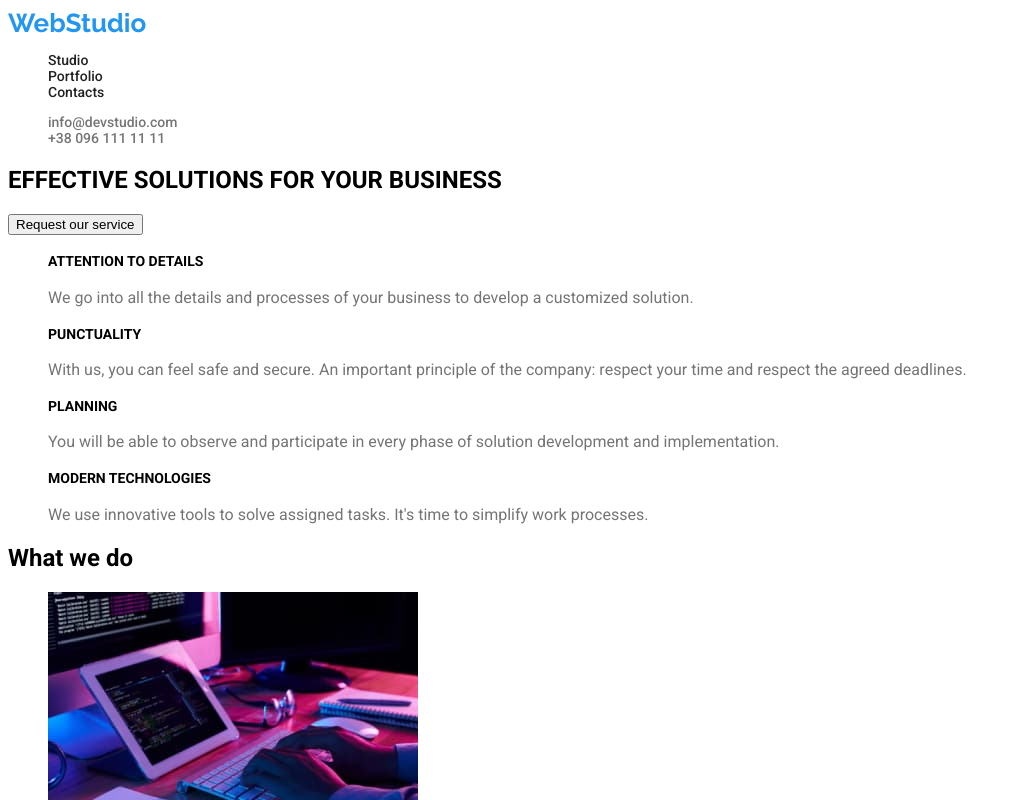
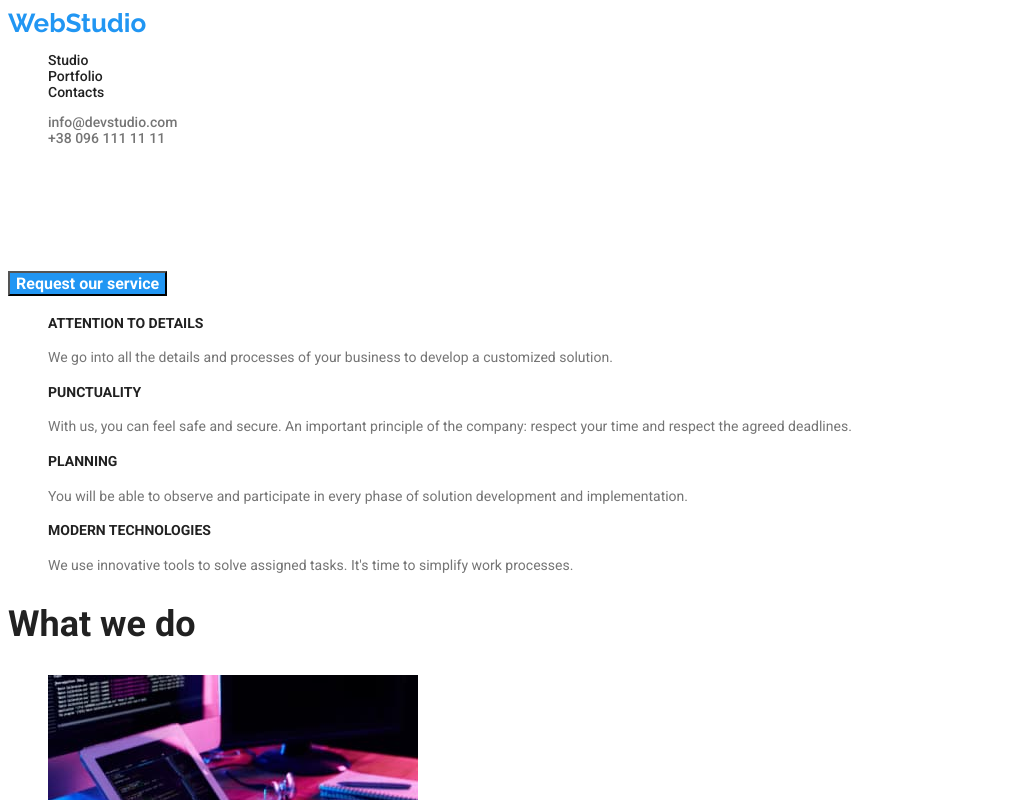
Before and after one commit to igarys/goit-markup-hw-02, a plain HTML site: page index.html in a window 1280 px wide. Shown: the top 800 px of the page, without its empty margins (0-1017 px from the left). Drawn offline with Linux system fonts and the light colour scheme.

Commit message:
Add files via upload

```diff
--- a/css/styles.css
+++ b/css/styles.css
@@ -1,6 +1,5 @@
 body {
-  font-family:"Roboto", sans-serif;
-
+  font-family: "Roboto", sans-serif;
 }
 
 .logo {
@@ -21,55 +20,60 @@ body {
   text-decoration: none;
   color: #212121;
 }
-.list-item:hover {
+.list a:hover {
   color: #2196f3;
 }
-.list-item:active{
-    color:#2196f3
+.list-item:active {
+  color: #2196f3;
 }
 
 .list-item-contact {
   text-decoration: none;
   color: #757575;
 }
-
-.button-list {
-  list-style-type: none;
- font-family: inherit;
+h1 {
+  font-family: inherit;
+  font-size: 44px;
+  font-weight: 900;
+  color: #ffffff;
 }
-button:hover {
-  background: #2196f3;
+.button {
+  background-color: #2196f3;
   color: #ffffff;
-
-  box-shadow: 0px 3px 1px rgba(0, 0, 0, 0.1), 0px 1px 2px rgba(0, 0, 0, 0.08),
-    0px 2px 2px rgba(0, 0, 0, 0.12);
-  border-radius: 4px;
+  font-family: inherit;
+  font-size: 16px;
+  font-weight: 700;
 }
-
-.button-list-item {
-  cursor: pointer;
-  background: #f5f4fa;
-  border-radius: 4px;
+h4 {
+  font-family: inherit;
+  font-size: 14px;
+  font-weight: 700;
+  color: #212121;
 }
-
-.image-list {
-  list-style-type: none;
+.list-item-description {
+  font-family: inherit;
+  font-size: 14px;
+  font-weight: 400;
+  color: #757575;
 }
-
-
+h2 {
+  font-family: inherit;
+  font-size: 36px;
+  font-weight: 700;
+  color: #212121;
+}
 h3 {
   font-family: inherit;
-  font-weight: 700;
-  font-size: 18px;
+  font-size: 16px;
+  font-weight: 500;
   color: #212121;
 }
-p {
-  font-family: inherit;
-  font-weight: 400;
-  font-size: 16px;
-  color: #757575;
+.ocupation {
+    font-family: inherit;
+    font-size: 16px;
+    font-weight: 400;
+    color: #757575;
 }
-
 .logo-footer {
   text-decoration: none;
   font-family: "Raleway", sans-serif;
```
